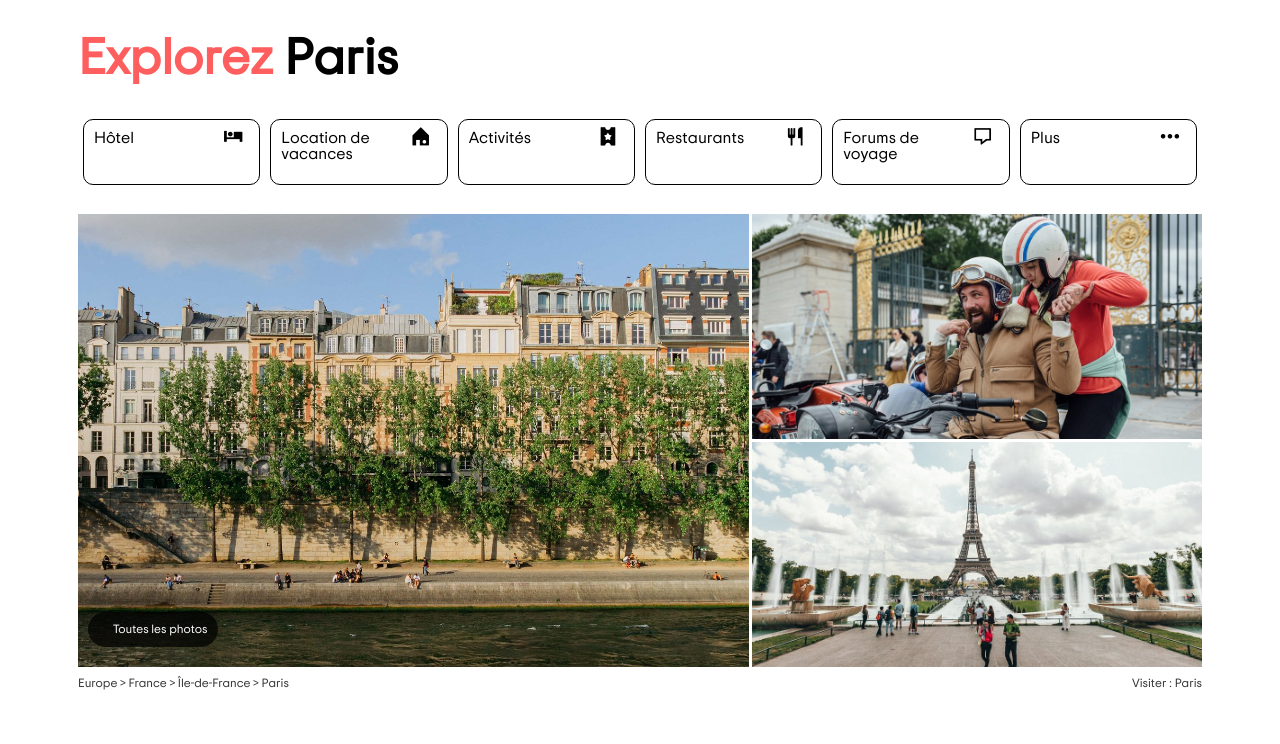
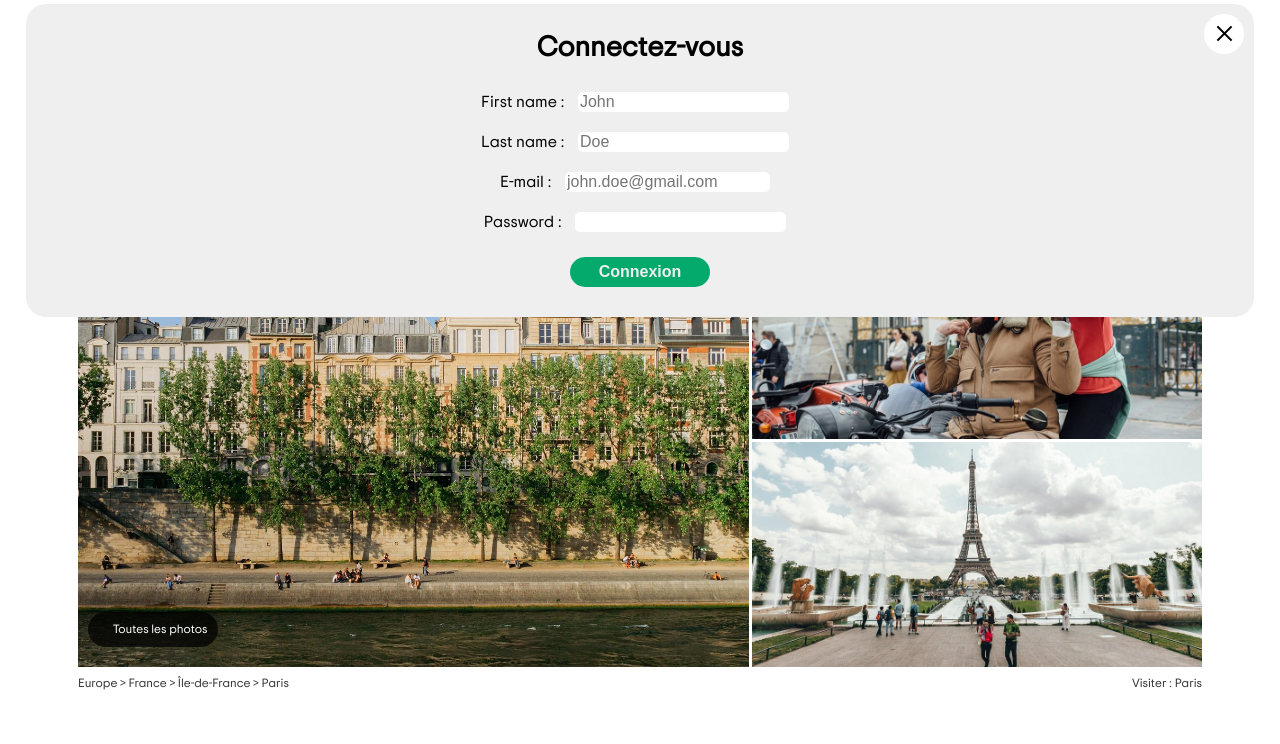
Before and after one commit to Nocoart/Tripadvisor-front, a plain HTML site: page index.html in a window 1280 px wide. Both pictures are taken after a click on the button "Connectez-vous". Shown: the part 56-800 px from the top of the page. Drawn offline with nearby package versions, Linux system fonts and the light colour scheme; files whose address does not match are found by name.

Commit message:
login page added, sending an email and getting greeted if working with the back-end

```diff
--- a/assets/css/style.css
+++ b/assets/css/style.css
@@ -19,6 +19,7 @@ body {
 	width: 95vw;
 	max-width: 1124px;
 	margin: 10px auto;
+	position: relative;
 }
 section {
 	margin-bottom: 100px;
@@ -146,8 +147,70 @@ header ul {
 	}
 	i.breakpoint768 {
 		display: initial;
-		font-size: 20px;
+		font-size: 24px;
 	}
+	header #logo {
+		width: 200px;
+		margin-right: 0px;
+	}
+}
+
+/* login MODAL */
+
+.hidden {
+	display: none;
+}
+
+#login-modal {
+	position: fixed;
+	left: 2%;
+	right: 2%;
+	background-color: var(--light-grey);
+	border-radius: 20px;
+	z-index: 4;
+	margin-top: -30px;
+}
+
+#close-modal-btn {
+	display: block;
+	height: 40px;
+	width: 40px;
+	line-height: 20px;
+	font-size: 24px;
+	font-weight: bold;
+	background-color: white;
+	border: none;
+	border-radius: 50%;
+	position: absolute;
+	right: 10px;
+	top: 10px;
+}
+#modal-title {
+	text-align: center;
+	padding-top: 30px;
+}
+#login-form {
+	text-align: center;
+	padding-bottom: 30px;
+}
+#login-form input {
+	margin: 10px;
+	border: none;
+	border-radius: 5px;
+}
+#input-email {
+	width: 205px;
+}
+
+#login-form button {
+	background-color: var(--green);
+	margin-top: 15px;
+	height: 30px;
+	width: 140px;
+	border: none;
+	border-radius: 15px;
+	color: var(--light-grey);
+	font-weight: bold;
 }
 
 /* TITRE */
@@ -214,7 +277,7 @@ nav.navbar ul li a:hover {
 	padding: 5px 15px;
 }
 
-@media (min-width: 1184px) {
+@media (min-width: 1185px) {
 	.secondary-navbar li.no-display {
 		display: none;
 	}
--- /dev/null
+++ b/assets/js/main.js
@@ -0,0 +1,29 @@
+// const declaration
+const modalTitle = document.getElementById("modal-title");
+const loginButton = document.getElementById("connexion-button");
+const closeModalButton = document.getElementById("close-modal-btn");
+const loginModal = document.getElementById("login-modal");
+const submitForm = document.getElementById("login-form");
+// listeners
+
+loginButton.addEventListener("click", () => {
+	loginModal.classList.toggle("hidden");
+});
+
+closeModalButton.addEventListener("click", () => {
+	loginModal.classList.add("hidden");
+});
+
+submitForm.addEventListener("submit", async ($event) => {
+	$event.preventDefault();
+	const data = {
+		firstname: document.getElementById("input-firstname").value,
+		lastname: document.getElementById("input-lastname").value,
+		email: document.getElementById("input-email").value,
+		password: document.getElementById("input-password").value,
+	};
+	console.log(data);
+	const response = await axios.post("http://localhost:3000/login", data);
+
+	modalTitle.innerText = `${response.data.message}`;
+});
--- a/index.html
+++ b/index.html
@@ -9,6 +9,8 @@
 		<link rel="stylesheet" href="./assets/css/style.css" />
 		<link rel="stylesheet" href="./assets/css/fonts.css" />
 		<link rel="stylesheet" href="./assets/css/icons.css" />
+		<script src="./assets/js/main.js" defer></script>
+
 		<script
 			src="https://kit.fontawesome.com/8ad7519b28.js"
 			crossorigin="anonymous"
@@ -17,6 +19,8 @@
 		<link rel="preconnect" href="https://fonts.googleapis.com" />
 
 		<title>TripAdvisor</title>
+
+		<script src="https://unpkg.com/axios/dist/axios.min.js"></script>
 	</head>
 
 	<header>
@@ -57,6 +61,56 @@
 	</header>
 	<body>
 		<div class="container">
+			<!-- CONNEXION MODAL -->
+
+			<section id="login-modal" class="hidden">
+				<button id="close-modal-btn"><i class="icon-times"></i></button>
+				<h2 id="modal-title">Connectez-vous</h2>
+				<form id="login-form">
+					First name :
+					<input
+						type="text"
+						required="required"
+						name="firstname"
+						id="input-firstname"
+						value=""
+						placeholder="John"
+					/><br />
+					Last name :
+					<input
+						type="text"
+						required="required"
+						name="lastname"
+						id="input-lastname"
+						value=""
+						placeholder="Doe"
+					/><br />
+					E-mail :
+					<input
+						type="email"
+						required="required"
+						name="email"
+						id="input-email"
+						value=""
+						placeholder="john.doe@gmail.com"
+					/>
+					<br />
+					Password :
+					<input
+						type="password"
+						required="required"
+						name="password"
+						id="input-password"
+						value=""
+					/>
+					<br />
+
+					<button id="login-btn" type="submit">Connexion</button>
+				</form>
+			</section>
+
+			<!-- SECTIONS -->
+
 			<section class="first-section">
 				<h1><span>Explorez</span> Paris</h1>
 				<nav class="secondary-navbar">
```
